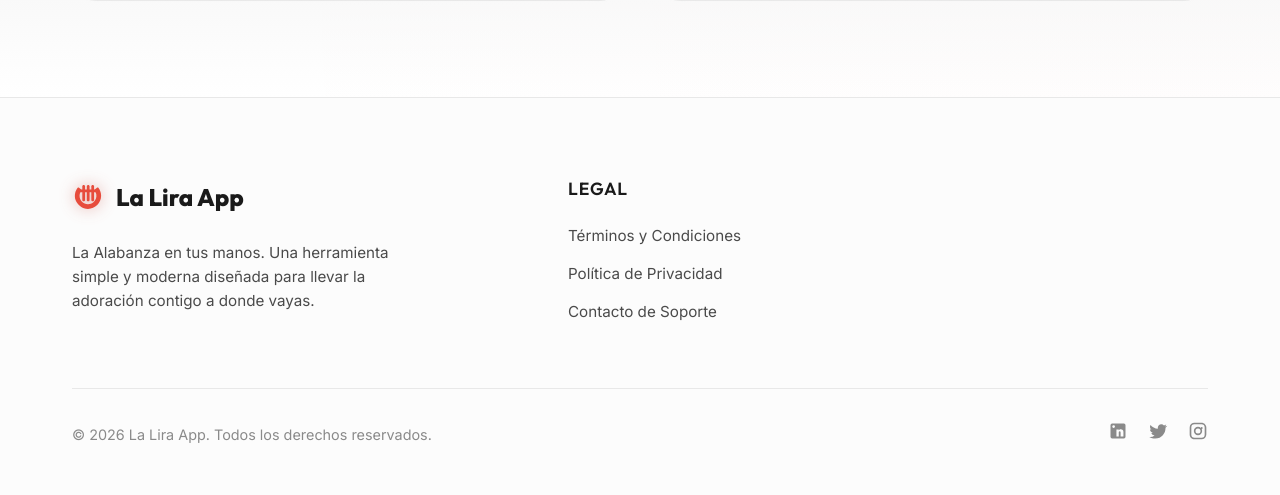
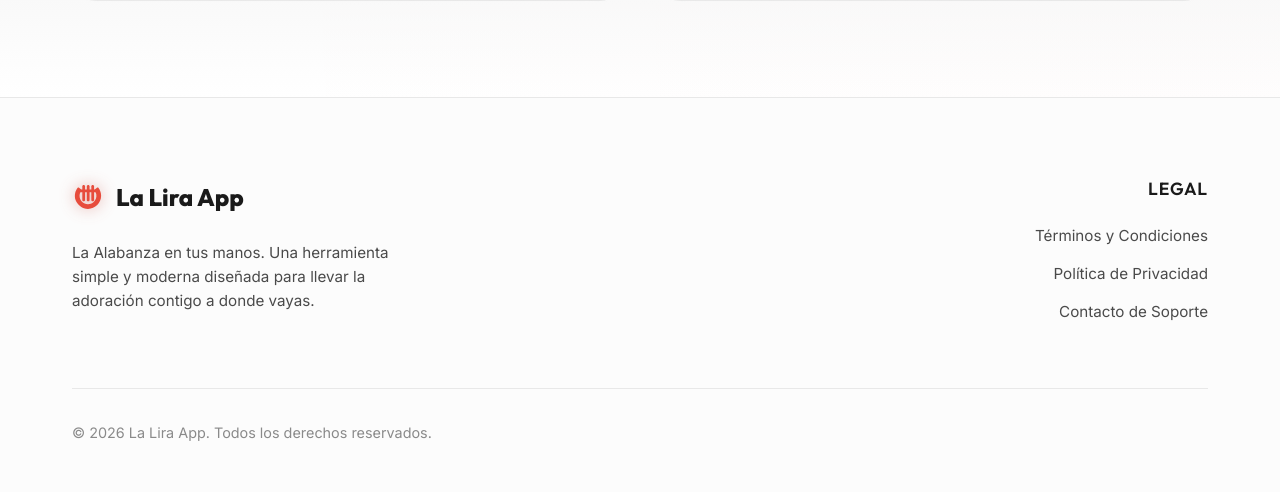
Before and after one commit to magnusac/lalira_web, a PHP site: page / in a window 1280 px wide. Shown: the part 1867-2362 px from the top of the page. After the commit the page ends 2308 px from the top, so only its background shows below. Run offline with PHP 8.4, Linux system fonts and the light colour scheme.

Commit message:
Align footer legal section to the right and remove social media icons from footer bottom

```diff
--- a/index.html
+++ b/index.html
@@ -193,7 +193,7 @@
 
 
 
-        <div>
+        <div class="footer-legal-col">
           <h4 class="footer-links-title" data-i18n="footer_legal">Legal</h4>
           <ul class="footer-links-list">
             <li><a href="./terms.html" class="footer-link" id="footer-terms-link" data-i18n="footer_terms">Términos y Condiciones</a></li>
@@ -206,17 +206,6 @@
       <div class="footer-bottom">
         <p data-i18n="copyright">© 2026 La Lira App. Todos los derechos reservados.</p>
 
-        <div class="footer-socials">
-          <a href="#" aria-label="Facebook">
-            <svg class="social-icon" viewBox="0 0 24 24"><path d="M19 3a2 2 0 0 1 2 2v14a2 2 0 0 1-2 2H5a2 2 0 0 1-2-2V5a2 2 0 0 1 2-2h14m-.5 15.5v-5.3a3.26 3.26 0 0 0-3.26-3.26c-.85 0-1.84.52-2.32 1.3v-1.11h-2.8v8.37h2.8v-4.87c0-.26.05-.52.13-.7a1.11 1.11 0 0 1 1-.72c.62 0 1.09.48 1.09 1.19v5.1m-9.8-8.37h2.8v8.37h-2.8V9.63m1.4-1.27a1.62 1.62 0 1 0 0-3.24 1.62 1.62 0 0 0 0 3.24z"/></svg>
-          </a>
-          <a href="#" aria-label="Twitter">
-            <svg class="social-icon" viewBox="0 0 24 24"><path d="M22.46 6c-.77.35-1.6.58-2.46.69.88-.53 1.56-1.37 1.88-2.38-.83.5-1.75.85-2.72 1.05C18.37 4.5 17.26 4 16 4c-2.35 0-4.27 1.92-4.27 4.29 0 .34.04.67.11.98C8.28 9.09 5.11 7.38 3 4.79c-.37.63-.58 1.37-.58 2.15 0 1.49.75 2.81 1.91 3.56-.71 0-1.37-.2-1.95-.5v.03c0 2.08 1.48 3.82 3.44 4.21a4.22 4.22 0 0 1-1.93.07 4.28 4.28 0 0 0 4 2.98 8.52 8.52 0 0 1-5.31 1.83c-.34 0-.68-.02-1.02-.06C3.9 20.29 6.18 21 8.63 21 16.63 21 21 14.37 21 8.62v-.56c.85-.6 1.58-1.37 2.17-2.23z"/></svg>
-          </a>
-          <a href="#" aria-label="Instagram">
-            <svg class="social-icon" viewBox="0 0 24 24"><path d="M7.8 2h8.4C19.4 2 22 4.6 22 7.8v8.4a5.8 5.8 0 0 1-5.8 5.8H7.8C4.6 22 2 19.4 2 16.2V7.8A5.8 5.8 0 0 1 7.8 2m-.2 2A3.6 3.6 0 0 0 4 7.6v8.8C4 18.4 5.6 20 7.6 20h8.8a3.6 3.6 0 0 0 3.6-3.6V7.6C20 5.6 18.4 4 16.4 4H7.6m8.9 3.3a1.1 1.1 0 1 1 0 2.2 1.1 1.1 0 0 1 0-2.2M12 7a5 5 0 0 1 5 5 5 5 0 0 1-5 5 5 5 0 0 1-5-5 5 5 0 0 1 5-5m0 2a3 3 0 0 0-3 3 3 3 0 0 0 3 3 3 3 0 0 0 3-3 3 3 0 0 0-3-3z"/></svg>
-          </a>
-        </div>
       </div>
     </div>
   </footer>
--- a/style.css
+++ b/style.css
@@ -611,7 +611,7 @@ a {
 
 .footer-grid {
   display: grid;
-  grid-template-columns: 1.5fr 1fr 1fr;
+  grid-template-columns: 1fr 1fr;
   gap: 4rem;
   margin-bottom: 4rem;
 }
@@ -653,6 +653,15 @@ a {
 .footer-link:hover {
   color: var(--text-primary);
   transform: translateX(3px);
+}
+
+.footer-legal-col {
+  justify-self: end;
+  text-align: right;
+}
+
+.footer-legal-col .footer-links-list {
+  align-items: flex-end;
 }
 
 .footer-bottom {
@@ -712,11 +721,11 @@ a {
     grid-template-columns: 1fr;
   }
   .footer-grid {
-    grid-template-columns: 1.5fr 1fr;
+    grid-template-columns: 1fr 1fr;
     gap: 3rem;
   }
   .footer-grid > :last-child {
-    grid-column: span 2;
+    grid-column: auto;
   }
 }
 
@@ -774,6 +783,13 @@ a {
   }
   .footer-grid > * {
     grid-column: span 1 !important;
+  }
+  .footer-legal-col {
+    justify-self: start;
+    text-align: left;
+  }
+  .footer-legal-col .footer-links-list {
+    align-items: flex-start;
   }
 }
 
```
